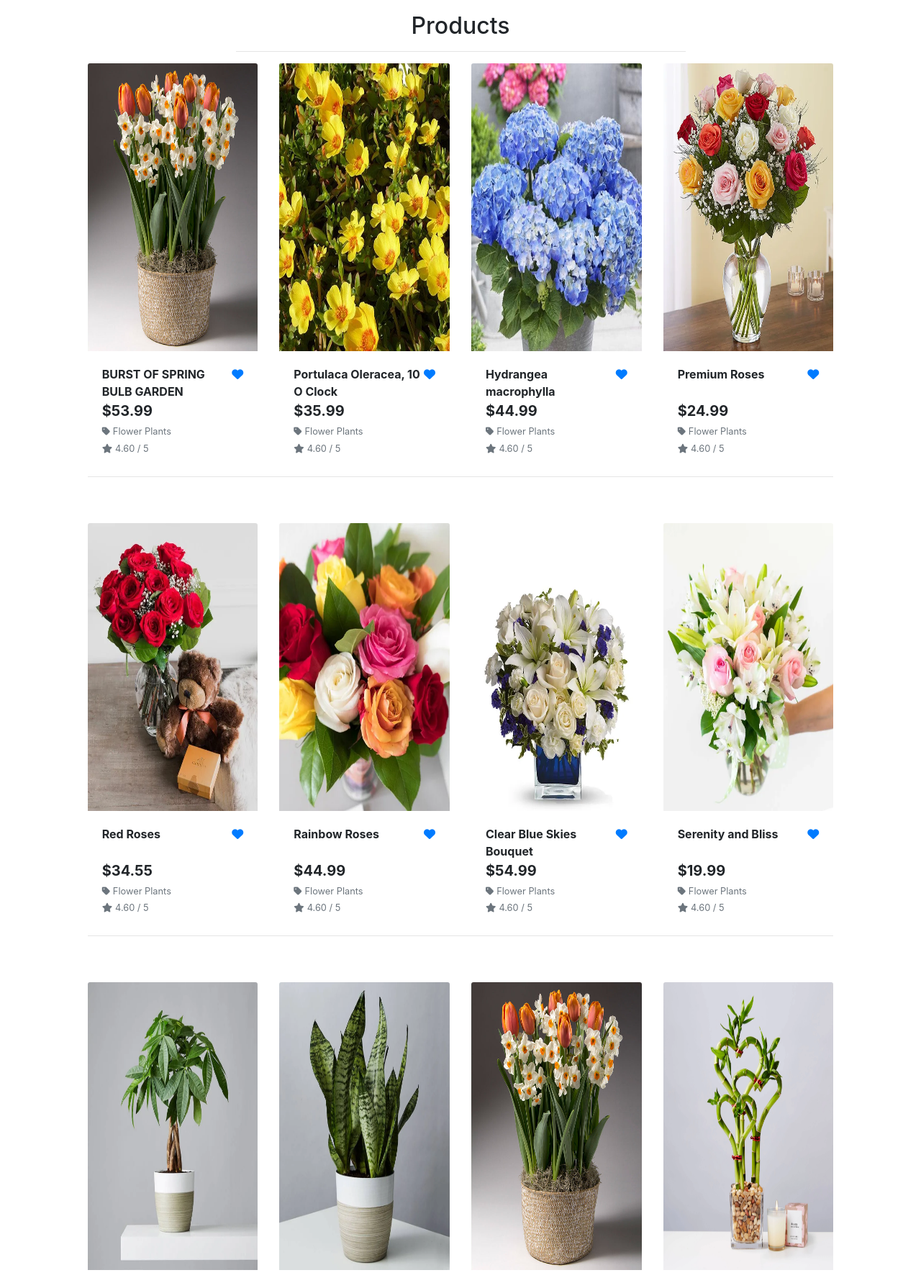
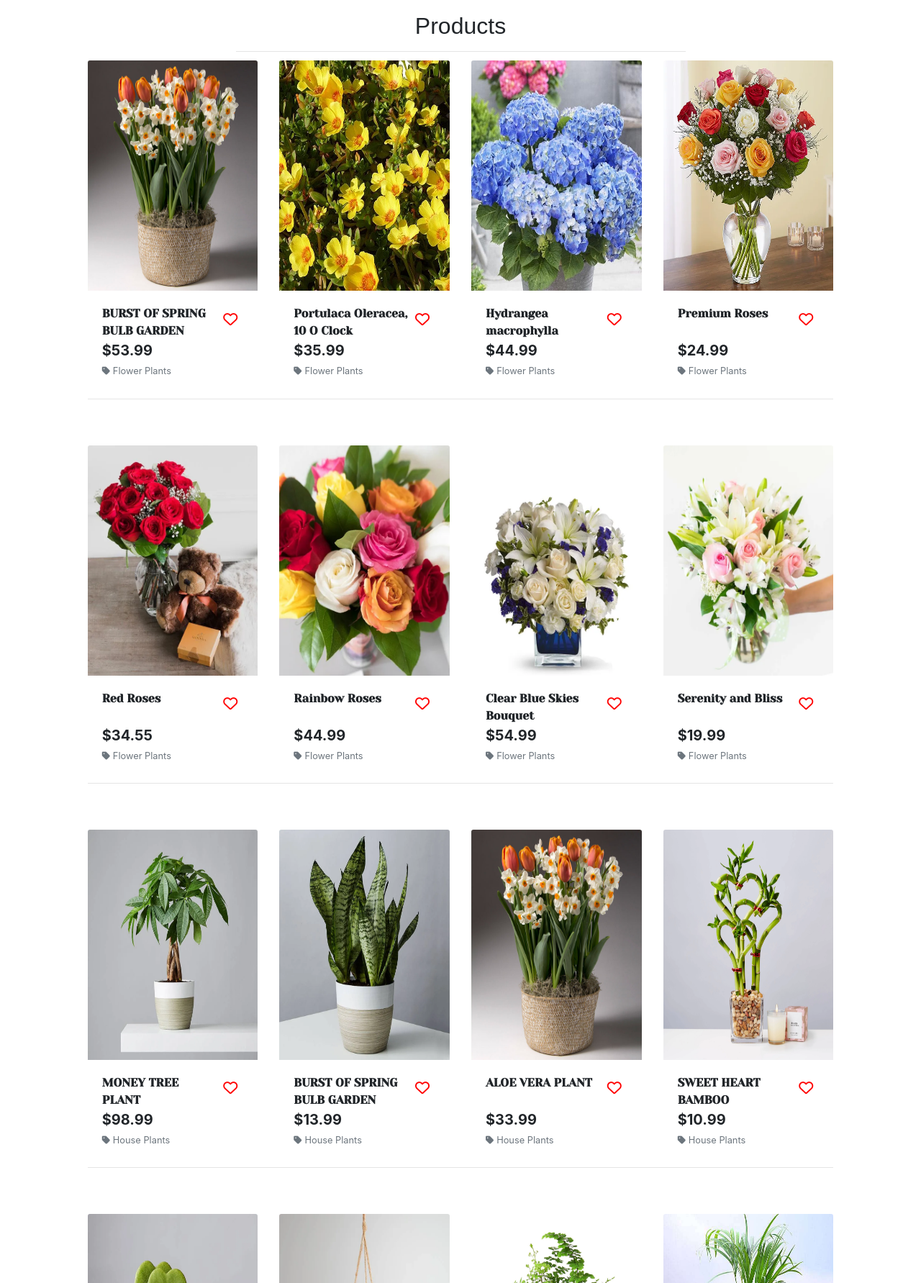
Before and after one commit to AdrianaSchmit/Stockholm_Garden, a Django app: page /products/ in a window 1280 px wide. Shown: the part 137-1920 px from the top of the page at 72% size. Run offline with Django 4.2, Linux system fonts and the light colour scheme; data comes from the database, SQL or seed files in the repository; some libraries are stand-ins or nearby versions.

Commit message:
Updated favorites and add to favorites heart icon functionallity added to products

```diff
--- a/favorites/views.py
+++ b/favorites/views.py
@@ -19,7 +19,7 @@ def add_to_favorites(request, item_id):
     favorites[item_id] = {item_id:item_id,
     "name":product.name,
     "price":str(product.price)}
-    messages.success(request, f'Added {product.name}  color {product.name.upper()} to your notification')
+    """   messages.success(request, f'Added {product.name}  color {product.name.upper()} to your notification') """
     request.session['favorites'] = favorites
     return redirect(redirect_url)
 
--- a/products/templates/products/products.html
+++ b/products/templates/products/products.html
@@ -14,13 +14,13 @@
 <div class="container-fluid">
     <div class="row">
         <div class="col text-center mt-3">
-                <h2 class="logo-font">Products</h2>
+            <h2 class="logo-font" style="font-family:  'EB+Garamond ', sans-serif;;">Products</h2>
             <hr class="w-50 mb-1">
         </div>
     </div>
     <div class="row">
         <div class="product-container col-10 offset-1">
-                <div class="row mt-1 mb-2"></div>
+            <div class="row mt-1  mb-1"></div>
             <div class="row">
                 {% for product in products %}
                 <div class="col-sm-6 col-md-6 col-lg-4 col-xl-3">
@@ -31,37 +31,53 @@
                         </a>
                         {% else %}
                         <a href="{% url 'product_detail' product.id %}">
-                                    <img class="card-img-top img-fluid" src="{{ MEDIA_URL }}noimage.png" alt="{{ product.name }}">
+                            <img class="card-img-top img-fluid" src="{{ MEDIA_URL }}noimage.png"
+                                alt="{{ product.name }}">
                         </a>
                         {% endif %}
+
+
                         <div class="card-body pb-0">
                             <div class=" d-flex justify-content-between">
-                                            <div class="font-weight-bold">{{ product.name }} </div>
-                                            <div><a href="">  <i class="fas fa-heart "></i> </a></div>
+                                <div class="font-weight-bold" style="font-family:  'Yeseva One', sans-serif;">
+                                    {{ product.name }} </div>
+                                <form class="form" action="{% url 'add_to_favorites' product.id %}" method="POST"
+                                    id="fav_heart">
+                                    {% csrf_token %}
+                                    <div class="form-row">
+                                        <div>
+                                            <button type="submit" class="btn">
+                                                <i class="far fa-heart fa-lg" id="heart_icon" style="color: red;"></i>
+                                            </button>
+
+                                        </div>
+                                        <input type="hidden" name="redirect_url" value="{{ request.path }}">
+                                    </div>
+                                </form>
+                            </div>
                         </div>
 
-                                </div>
+
+
                         <div class="card-footer bg-white pt-0 border-0 text-left">
                             <div class="row">
                                 <div class="col">
                                     <p class="lead mb-0 text-left font-weight-bold">${{ product.price }}</p>
                                     {% if product.category %}
                                     <p class="small mt-1 mb-0">
-                                                <a class="text-muted" href="{% url 'products' %}?category={{ product.category.name }}">
+                                        <a class="text-muted"
+                                            href="{% url 'products' %}?category={{ product.category.name }}">
                                             <i class="fas fa-tag mr-1"></i>{{ product.category.friendly_name }}
                                         </a>
                                     </p>
-                                            {% endif %}
-                                            {% if product.rating %}
-                                                <small class="text-muted"><i class="fas fa-star mr-1"></i>{{ product.rating }} / 5</small>
-                                            {% else %}
-                                                <small class="text-muted">No Rating</small>
                                     {% endif %}
                                 </div>
                             </div>
                         </div>
                     </div>
                 </div>
+
+
                 {% if forloop.counter|divisibleby:1 %}
                 <div class="col-12 d-sm-none mb-5">
                     <hr>
@@ -88,23 +104,4 @@
     </div>
 </div>
 
-
-
-
-
-
-
-
-
-    <div class="container">
-        <div class="row flex-nowrap">
-            <div class="col-auto col-md-3 col-xl-2 px-sm-2 px-0 bg-dark">
-
-            </div>
-            <div class="col py-3">
-                Content area...
-            </div>
-        </div>
-    </div>
-
 {% endblock %}
--- a/static/css/base.css
+++ b/static/css/base.css
@@ -176,6 +176,11 @@ html {
     background-size: cover;
 }
 
+/*------------------------------------------------------------------------------------------------  */
+
+
+
+
 
 /*------------------------------------------------------------------------------------------------  */
 .overlay {
@@ -219,7 +224,7 @@ html {
 
 
 .card img {
-    height: 50vh;
+    height: 40vh;
 }
 
 .card img:hover {
@@ -421,7 +426,7 @@ input[name='q']::placeholder {
 /* /*   /* mobile landscape */
 @media screen and (max-width: 988px) {
     .header-container {
-        padding-top: 120px;
+        padding-top: 130px;
     }
 
     #search {
@@ -433,7 +438,6 @@ input[name='q']::placeholder {
         text-align: center;
         padding: 0;
     }
-
 
 
 
```
Also changed, not shown: favorites/templates/favorites/favorites.html (+11 -8 lines). Lines whose indentation alone changed are shown as unchanged.
